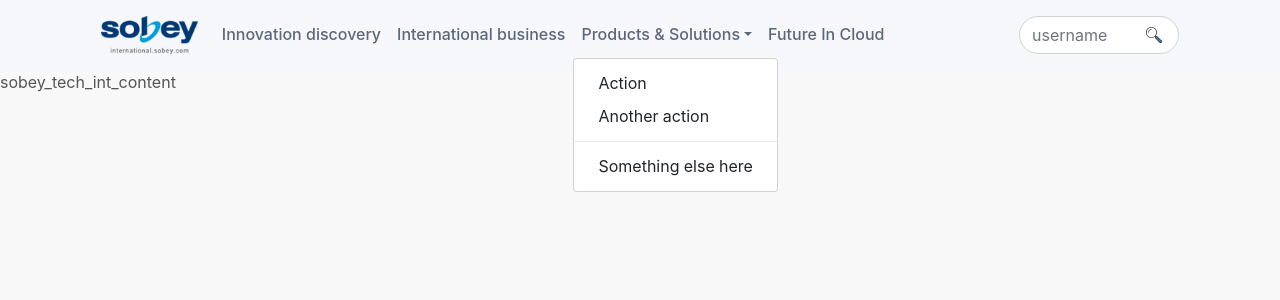
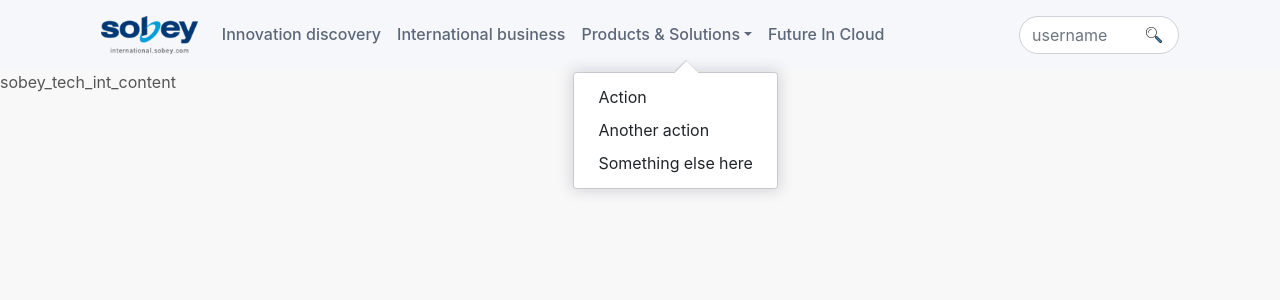
Before and after one commit to jiangfan-sobey/sobey_tech_int_react_ts, a React app: page /#/ in a window 1280 px wide. Both pictures are taken after a click on the button "Products & Solutions". Shown: the top 300 px of the page. Built offline with nearby package versions, Linux system fonts and the light colour scheme.

Commit message:
reset dropdown menu style

```diff
--- a/src/pages/components/header/header.tsx
+++ b/src/pages/components/header/header.tsx
@@ -3,7 +3,7 @@ import { PureComponent } from 'react';
 import '../../../styles/components/header/header.less';
 import sobey_int_logo from '../../../assets/header/sobey_int_logo.png';
 
-const Search_icon = (props: any) => {
+const SearchIcon = (props: any) => {
     return (
         <svg
             className="icon"
@@ -34,22 +34,6 @@ const Search_icon = (props: any) => {
     );
 };
 
-const list_icon = (
-    <svg
-        width="1em"
-        height="1em"
-        viewBox="0 0 16 16"
-        className="bi bi-list"
-        fill="currentColor"
-        xmlns="http://www.w3.org/2000/svg"
-    >
-        <path
-            fillRule="evenodd"
-            d="M2.5 11.5A.5.5 0 0 1 3 11h10a.5.5 0 0 1 0 1H3a.5.5 0 0 1-.5-.5zm0-4A.5.5 0 0 1 3 7h10a.5.5 0 0 1 0 1H3a.5.5 0 0 1-.5-.5zm0-4A.5.5 0 0 1 3 3h10a.5.5 0 0 1 0 1H3a.5.5 0 0 1-.5-.5z"
-        />
-    </svg>
-);
-
 interface MyState {
     login_name: string | boolean;
 }
@@ -77,7 +61,7 @@ class Header extends PureComponent<any, MyState> {
                     <nav className="navbar navbar-expand-lg navbar-light sobey_tech_int_nav">
                         <img className="navbar-brand tech_int_nav_logo" src={sobey_int_logo} />
                         <button
-                            className="navbar-toggler"
+                            className="navbar-toggler collapsed"
                             type="button"
                             data-toggle="collapse"
                             data-target="#navbarSupportedContent"
@@ -85,7 +69,9 @@ class Header extends PureComponent<any, MyState> {
                             aria-expanded="false"
                             aria-label="Toggle navigation"
                         >
-                            {list_icon}
+                            <span></span>
+                            <span></span>
+                            <span></span>
                         </button>
                         <div className="collapse navbar-collapse tech_int_nav_list" id="navbarSupportedContent">
                             <ul className="navbar-nav mr-auto">
@@ -118,10 +104,11 @@ class Header extends PureComponent<any, MyState> {
                                         <a className="dropdown-item" href="#">
                                             Another action
                                         </a>
-                                        <div className="dropdown-divider"></div>
                                         <a className="dropdown-item" href="#">
                                             Something else here
                                         </a>
+                                        <p className="dropdown_arrow_up"></p>
+                                        <p className="dropdown_arrow_up_border"></p>
                                     </div>
                                 </li>
 
@@ -142,7 +129,7 @@ class Header extends PureComponent<any, MyState> {
                                     />
                                     <div className="input-group-append">
                                         <span className="input-group-text" id="basic-addon2">
-                                            <Search_icon />
+                                            <SearchIcon />
                                         </span>
                                     </div>
                                 </div>
--- a/src/styles/components/header/header.less
+++ b/src/styles/components/header/header.less
@@ -1,8 +1,13 @@
 @trans_duration_01: 200ms;
 @color_gray_01: rgba(51, 56, 80, .5);
 @color_gray_02: rgba(51, 56, 80, .15);
+@color_gray_03: #5d6778;
+@color_blue_01: rgba(32, 97, 232, 1);
+@color_blue_02: rgba(240, 242, 255, 1);
+@color_black_01: #16181b;
 .sobey_tech_int_header {
   background-color: #F5F7FA;
+
   .sobey_tech_int_nav {
     width: 100%;
     display: flex;
@@ -12,12 +17,113 @@
     .tech_int_nav_logo {
       height: 3rem;
     }
+
+    .navbar-toggler {
+      border: none;
+      padding: 0;
+      font-size: inherit;
+      position: relative;
+      line-height: 1;
+      background-color: transparent;
+      border-radius: .25rem;
+    }
+
+    .navbar-toggler span {
+      display: block;
+      background-color: @color_blue_01;
+      height: 3px;
+      width: 24px;
+      margin-top: 5px;
+      margin-bottom: 5px;
+      transform: rotate(0deg);
+      position: relative;
+      left: 0;
+      -webkit-opacity: 1;
+      -moz-opacity: 1;
+      opacity: 1;
+      border-radius: 1px;
+    }
+
+    .navbar-toggler:hover, .navbar-toggler:focus {
+      text-decoration: none;
+    }
+
+    .navbar-toggler:focus {
+      outline: none;
+    }
+
+    .navbar-toggler span:nth-child(1), .navbar-toggler span:nth-child(3) {
+      transition: transform .35s ease-in-out;
+    }
+
+    .navbar-toggler:not(.collapsed) span:nth-child(1) {
+      position: absolute;
+      left: 0;
+      top: 2px;
+      transform: rotate(135deg);
+      -webkit-opacity: .9;
+      -moz-opacity: .9;
+      opacity: .9;
+    }
+
+    .navbar-toggler:not(.collapsed) span:nth-child(2) {
+      height: 12px;
+      visibility: hidden;
+      background-color: transparent;
+    }
+
+    .navbar-toggler:not(.collapsed) span:nth-child(3) {
+      position: absolute;
+      left: 0;
+      top: 2px;
+      transform: rotate(-135deg);
+      opacity: 0.9;
+    }
+
+
   }
 
   .tech_int_nav_list {
     .navbar-nav .nav-link {
-      color: #5d6778;
+      color: @color_gray_03;
       font-weight: 500;
+    }
+
+    .dropdown-menu {
+      box-shadow: 0 0 0.8rem 0.2rem @color_gray_02;
+      border: 1px solid @color_gray_02;
+      //position: relative;
+      margin-top: 1rem;
+
+
+      .dropdown_arrow_up {
+        position: absolute;
+        top: -0.5rem;
+        height: 1.2rem;
+        width: 1.2rem;
+        right: 40%;
+        background-color: #fff;
+        transform: rotate(45deg);
+        z-index: -1;
+      }
+
+      .dropdown_arrow_up_border {
+        position: absolute;
+        top: -0.58rem;
+        height: 1rem;
+        width: 1rem;
+        right: calc(40% + 0.1rem);
+        background-color: @color_gray_02;
+        transform: rotate(45deg);
+        z-index: -2;
+      }
+    }
+
+
+    .dropdown-item:focus, .dropdown-item:hover {
+      color: @color_black_01;
+      text-decoration: none;
+      background-color: @color_blue_02;
     }
   }
 
```
